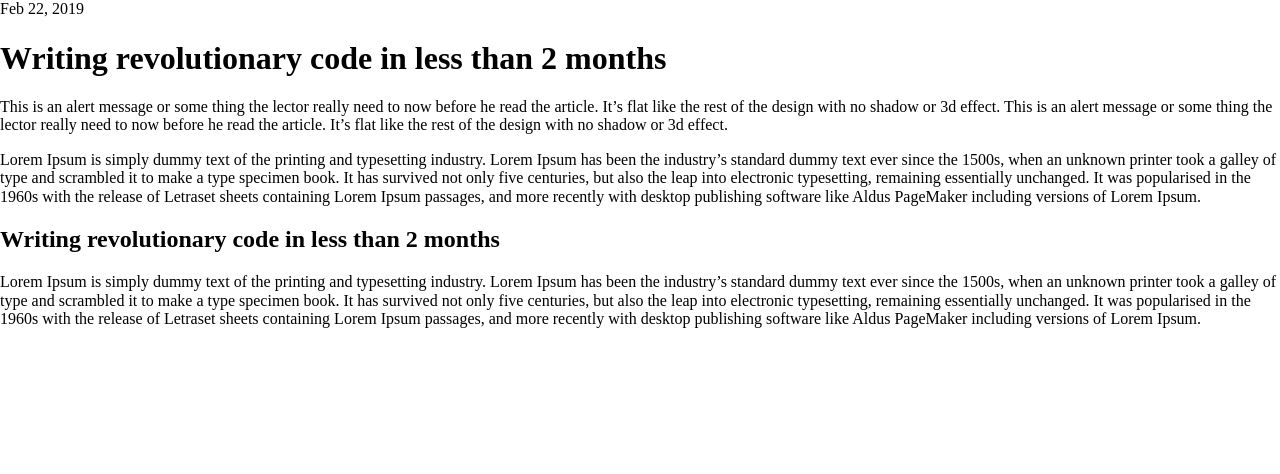
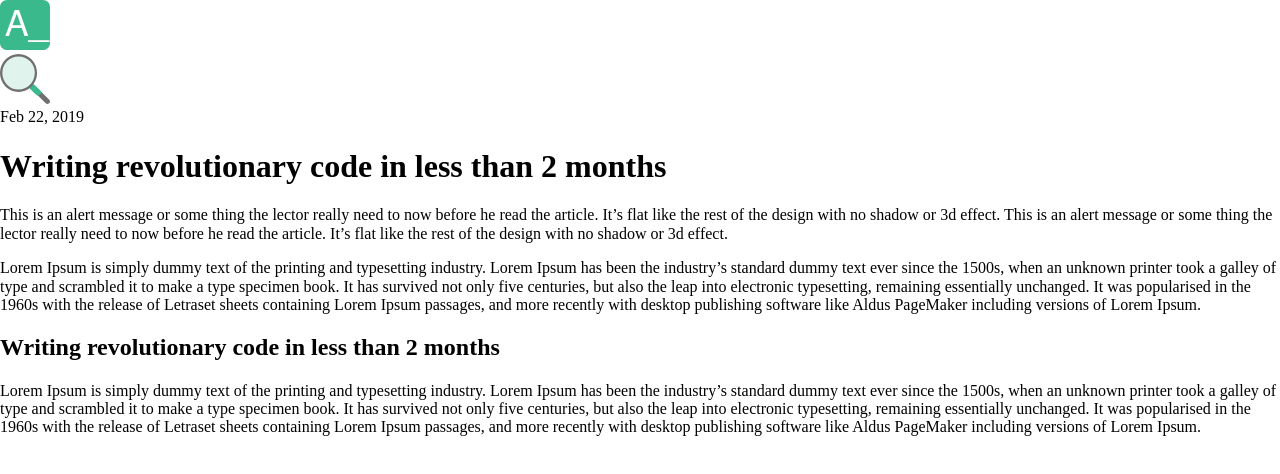
Before and after one commit to Anthony-Crespo/blog-template, a plain HTML site: page index.html in a window 1280 px wide. Drawn offline with nearby package versions, Linux system fonts and the light colour scheme.

Commit message:
add logo and search svgs (with originals AI files if change needed)

```diff
--- a/css/style.css
+++ b/css/style.css
@@ -0,0 +1,4 @@
+.logo,
+.search {
+  width: 50px;
+}
--- a/index.html
+++ b/index.html
@@ -9,8 +9,12 @@
   </head>
   <body>
     <div class="header">
-      <div class="logo"></div>
-      <div class="search"></div>
+      <div class="logo">
+        <img src="imgs/logo.svg">
+      </div>
+      <div class="search">
+        <img src="imgs/magnifying-glass.svg">
+      </div>
     </div>
     <div class="blog-post">
       <div class="post-meta">
```
Also changed, not shown: imgs/logo.svg (added), imgs/magnifying-glass.svg (added), 2 other files.
